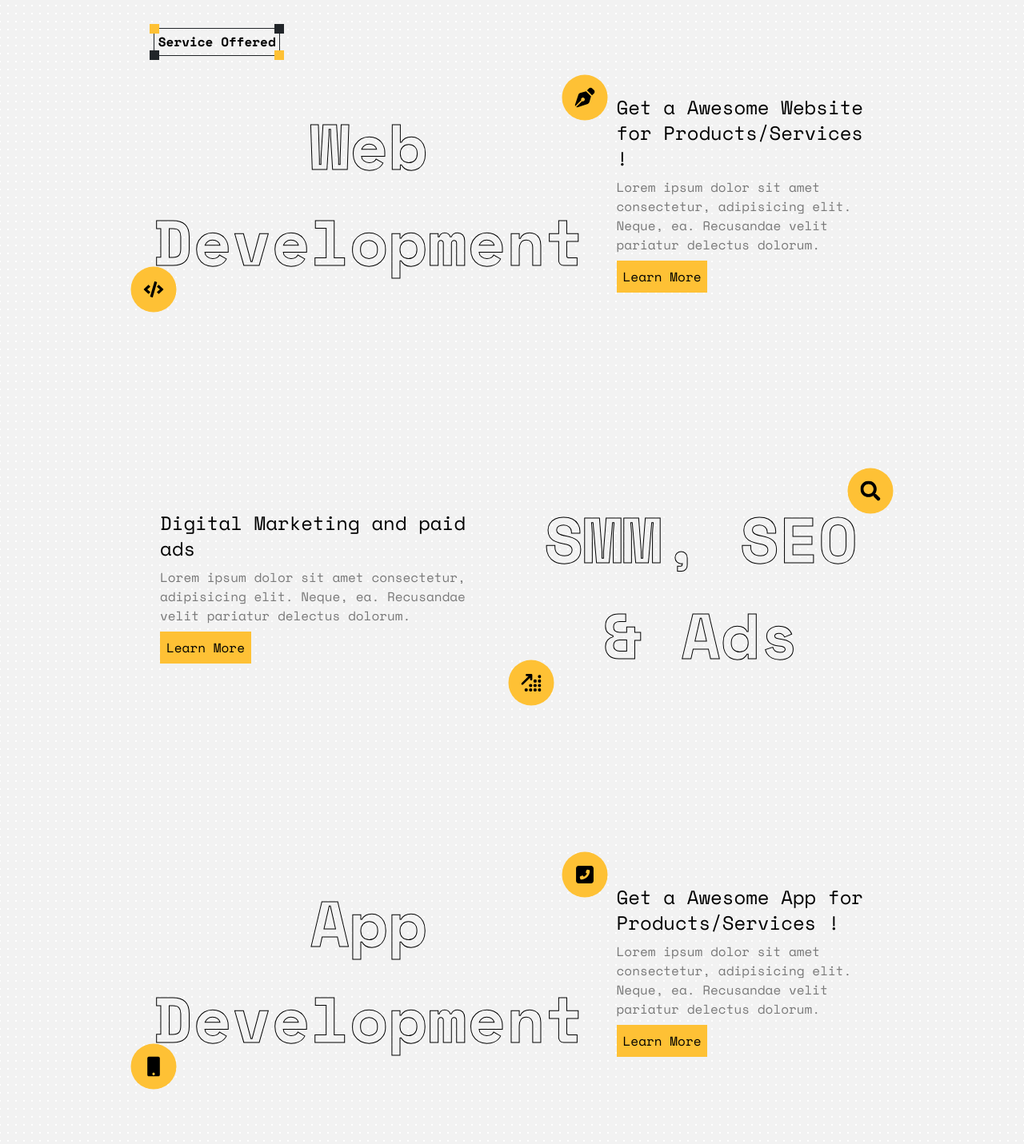
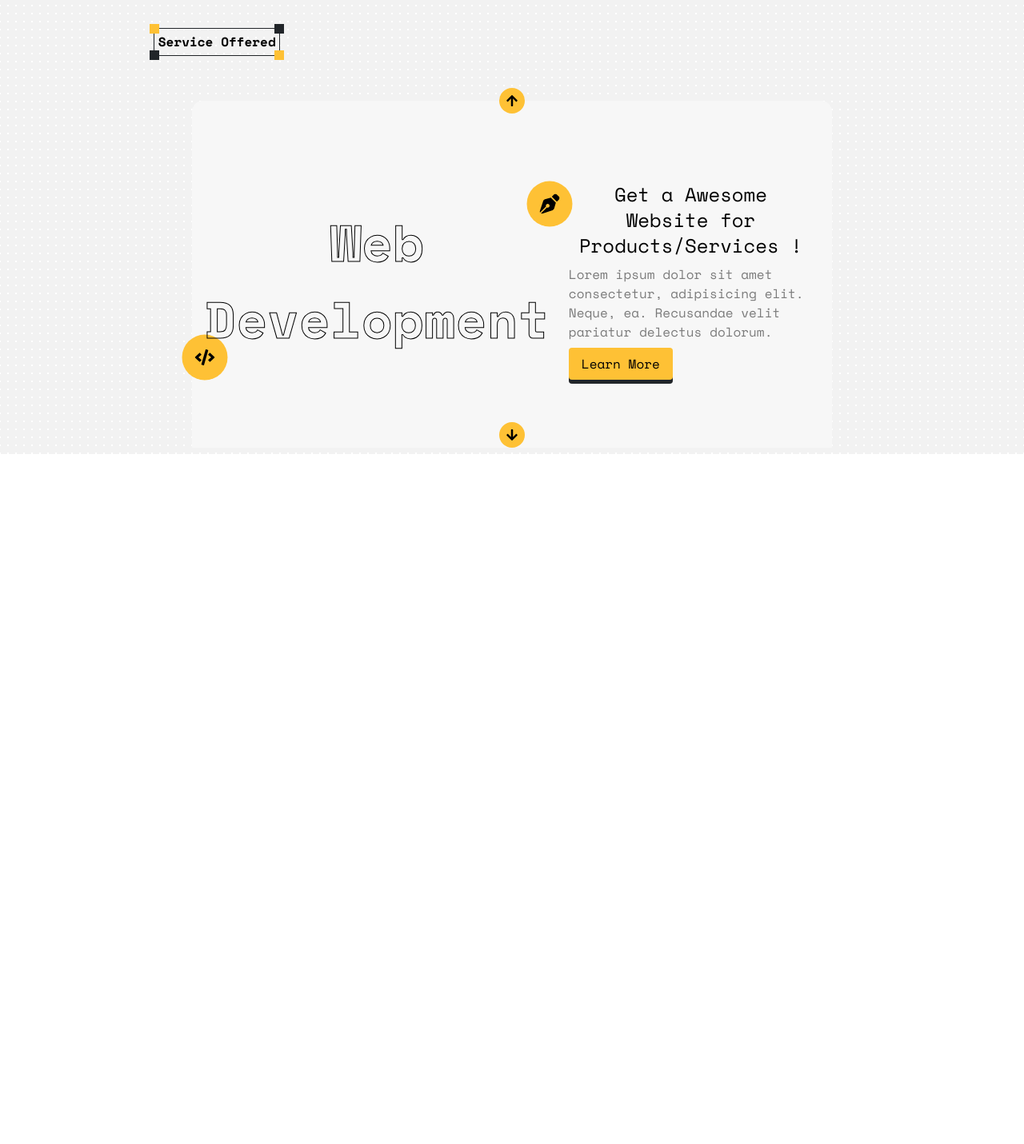
Before and after one commit to Code-Hopper/nx-code-hopper-portfolio, a Next.js app: page / in a window 1280 px wide. Shown: the part 899-2330 px from the top of the page at 80% size. After the commit the page ends 1467 px from the top, so only its background shows below. Built offline with nearby package versions, Linux system fonts and the light colour scheme.

Commit message:
service scroll v2

```diff
--- a/package.json
+++ b/package.json
@@ -18,7 +18,8 @@
     "react": "^19.0.0",
     "react-dom": "^19.0.0",
     "react-icons": "^5.5.0",
-    "sass": "^1.85.1"
+    "sass": "^1.85.1",
+    "swiper": "^11.2.6"
   },
   "devDependencies": {
     "@eslint/eslintrc": "^3",
--- a/src/components/sections/serviceSelection/ServiceSection.jsx
+++ b/src/components/sections/serviceSelection/ServiceSection.jsx
@@ -1,9 +1,109 @@
-import React from 'react'
+"use client";
 
-import { FaAppStore, FaCode, FaLongArrowAltRight, FaMobile, FaPenNib, FaPhoneVolume, FaSearch } from 'react-icons/fa'
-import { FaArrowUpRightDots, FaSquarePhoneFlip } from 'react-icons/fa6'
+import React, { useRef, useState } from 'react'
+
+import { FaArrowDown, FaArrowUp, FaCode, FaMobile, FaPenNib, FaSearch } from 'react-icons/fa'
+import { FaArrowUpRightDots, FaChalkboardUser, FaSquarePhoneFlip } from 'react-icons/fa6'
 
 const ServiceSection = () => {
+
+    const [scrollY, setScrollY] = useState(0);
+
+
+    let serviceContainer = useRef()
+
+
+    let serviceItem = [
+
+        {
+            titleText: "Web Development",
+            icon1: <FaCode />,
+            icon2: <FaPenNib />,
+            discriptionTitle: "Get a Awesome Website for Products/Services !",
+            discriptionExtra: "Lorem ipsum dolor sit amet consectetur, adipisicing elit. Neque, ea. Recusandae velit pariatur delectus dolorum."
+        },
+        {
+            titleText: "SMM, SEO & Ads",
+            icon1: <FaArrowUpRightDots />,
+            icon2: <FaSearch />,
+            discriptionTitle: "we can do ads and social media marketing",
+            discriptionExtra: "Lorem ipsum dolor sit amet consectetur, adipisicing elit. Neque, ea. Recusandae velit pariatur delectus dolorum."
+        },
+        {
+            titleText: "App Development",
+            icon1: <FaMobile />,
+            icon2: <FaSquarePhoneFlip />,
+            discriptionTitle: "Get a Awesome App for Products/Services !",
+            discriptionExtra: "Lorem ipsum dolor sit amet consectetur, adipisicing elit. Neque, ea. Recusandae velit pariatur delectus dolorum."
+        },
+        {
+            titleText: "Learn To Code",
+            icon1: <FaCode />,
+            icon2: <FaChalkboardUser />,
+            discriptionTitle: "Learn MERN Stack Development !",
+            discriptionExtra: "Lorem ipsum dolor sit amet consectetur, adipisicing elit. Neque, ea. Recusandae velit pariatur delectus dolorum."
+        }
+    ]
+
+    let serviceItemBlock = (item, index) => {
+        return (
+            <div key={index} className='service-block-item'>
+                <div className='title'>
+
+                    <div className='data'>
+                        <span className='text'>
+                            {item.titleText}
+                        </span>
+
+                        {/* icons */}
+                        <div className='title-icon title-icon-1'>
+                            {item.icon1}
+                        </div>
+                        <div className='title-icon title-icon-2'>
+                            {item.icon2}
+                        </div>
+                    </div>
+                </div>
+
+                <div className='discription p-2 flex flex-col items-center md:items-start gap-2'>
+                    <h1 className='text-2xl text-center'>
+                        {item.discriptionTitle}
+                    </h1>
+                    <p className='opacity-50 hidden md:inline-block'>
+                        {item.discriptionExtra}
+                    </p>
+                    <button className='service-item-cta'>
+                        Learn More
+                    </button>
+                </div>
+            </div>
+        )
+    }
+
+    const itemHeight = 450; // Each item height
+    const gap = 160; // Gap between items
+    const totalItems = serviceItem.length;
+    const scrollStep = itemHeight + gap;
+
+    // Adjust max scroll to exclude the last gap
+    const maxScroll = -(scrollStep * (totalItems - 1));
+
+    const scrollDown = () => {
+        if (scrollY > maxScroll) {
+            let newScrollY = Math.max(scrollY - scrollStep, maxScroll);
+            setScrollY(newScrollY);
+            serviceContainer.current.style.transform = `translateY(${newScrollY}px)`;
+        }
+    };
+
+    const scrollUp = () => {
+        if (scrollY < 0) {
+            let newScrollY = Math.min(scrollY + scrollStep, 0);
+            setScrollY(newScrollY);
+            serviceContainer.current.style.transform = `translateY(${newScrollY}px)`;
+        }
+    };
+
     return (
         <>
             <div className='content-container service-section'>
@@ -19,99 +119,21 @@ const ServiceSection = () => {
 
                 </div>
                 <div className='service-blocks'>
+
                     {/* web development */}
-                    <div className='service-block-item'>
-                        <div className='title'>
 
-                            <div className='data'>
-                                <span className='text'>Web Development</span>
+                    <div className='service-block-container' ref={serviceContainer}>
+                        {serviceItem.map(serviceItemBlock)}
+                    </div>
 
-                                {/* icons */}
-                                <div className='title-icon title-icon-1'>
-                                    <FaCode />
-                                </div>
-                                <div className='title-icon title-icon-2'>
-                                    <FaPenNib />
-                                </div>
-                            </div>
-                        </div>
-                        <div className='discription p-2 flex flex-col items-center md:items-start gap-2'>
-                            <h1 className='text-2xl'>Get a Awesome Website for Products/Services !</h1>
-                            <p className='opacity-50'>
-                                Lorem ipsum dolor sit amet consectetur, adipisicing elit. Neque, ea. Recusandae velit pariatur delectus dolorum.
-                            </p>
-                            <button className='bg-[var(--primaryColor)] p-2'>Learn More</button>
-                        </div>
-                    </div>
-                    {/* digital marketing */}
-                    <div className='service-block-item'>
-                        <div className='discription p-2 flex flex-col items-center md:items-start gap-2'>
-                            <h1 className='text-2xl'>Digital Marketing and paid ads</h1>
-                            <p className='opacity-50'>
-                                Lorem ipsum dolor sit amet consectetur, adipisicing elit. Neque, ea. Recusandae velit pariatur delectus dolorum.
-                            </p>
-                            <button className='bg-[var(--primaryColor)] p-2'>Learn More</button>
-                        </div>
-                        <div className='title'>
-                            <div className='data'>
-                                <span className='text'>SMM, SEO & Ads</span>
-                                {/* icons */}
-                                <div className='title-icon title-icon-1'>
-                                    <FaArrowUpRightDots />
-                                </div>
-                                <div className='title-icon title-icon-2'>
-                                    <FaSearch />
-                                </div>
-                            </div>
-                        </div>
-                    </div>
-                    {/* mobile app development */}
+                    <button className='control-button up-button' onClick={scrollUp}>
+                        <FaArrowUp />
+                    </button>
 
-                    <div className='service-block-item'>
-                        <div className='title'>
+                    <button className='control-button down-button' onClick={scrollDown}>
+                        <FaArrowDown />
+                    </button>
 
-                            <div className='data'>
-                                <span className='text'>App Development</span>
-                                {/* icons */}
-                                <div className='title-icon title-icon-1'>
-                                    <FaMobile />
-                                </div>
-                                <div className='title-icon title-icon-2'>
-                                    <FaSquarePhoneFlip />
-                                </div>
-                            </div>
-                        </div>
-                        <div className='discription p-2 flex flex-col items-center md:items-start gap-2'>
-                            <h1 className='text-2xl'>Get a Awesome App for Products/Services !</h1>
-                            <p className='opacity-50'>
-                                Lorem ipsum dolor sit amet consectetur, adipisicing elit. Neque, ea. Recusandae velit pariatur delectus dolorum.
-                            </p>
-                            <button className='bg-[var(--primaryColor)] p-2'>Learn More</button>
-                        </div>
-                    </div>
-                    {/* learn to code with me */}
-                    <div className='service-block-item'>
-                        <div className='discription p-2 flex flex-col items-center md:items-start gap-2'>
-                            <h1 className='text-2xl'>Become a MERN Stack Developer</h1>
-                            <p className='opacity-50'>
-                                Lorem ipsum dolor sit amet consectetur, adipisicing elit. Neque, ea. Recusandae velit pariatur delectus dolorum.
-                            </p>
-                            <button className='bg-[var(--primaryColor)] p-2'>Learn More</button>
-                        </div>
-                         <div className='title'>
-
-                            <div className='data'>
-                                <span className='text'>Learn To Code</span>
-                                {/* icons */}
-                                <div className='title-icon title-icon-1'>
-                                    <FaArrowUpRightDots />
-                                </div>
-                                <div className='title-icon title-icon-2'>
-                                    <FaSearch />
-                                </div>
-                            </div>
-                        </div>
-                    </div>
                 </div>
             </div>
         </>
--- a/src/styles/index.scss
+++ b/src/styles/index.scss
@@ -635,14 +635,56 @@
 }
 
 .service-blocks {
+    height: 450px;
+    overflow: hidden;
+    position: relative;
+    padding: 1rem;
     display: flex;
     flex-direction: column;
-    gap: 15rem;
+    align-items: center;
+
+    .control-button {
+        background-color: var(--primaryColor);
+        padding: 0.5rem;
+        border-radius: 100%;
+        cursor: pointer;
+    }
+
+    .down-button {
+        position: absolute;
+        left: 50%;
+        bottom: 0%;
+        transform: translateX(-50%);
+    }
+
+    .up-button {
+        position: absolute;
+        left: 50%;
+        top: 0%;
+        transform: translateX(-50%);
+    }
+
+    .service-block-container {
+        padding: 0 2rem;
+        display: flex;
+        flex-direction: column;
+        gap: 10rem;
+
+        transition: transform 0.5s ease-in-out;
+        /* Smooth scrolling transition */
+
+        @media screen and (max-width: 990px) {
+            padding: 0rem;
+        }
 
         .service-block-item {
             display: flex;
-        gap: 2rem;
+            gap: 1rem;
             align-items: center;
+            height: 450px;
+            padding: .5rem 1rem;
+            border-radius: 14px;
+            background-color: var(--thirdColor);
 
             >* {
                 flex: 1;
@@ -650,14 +692,18 @@
 
             >.title {
 
+                display: flex;
+                align-items: center;
+                justify-content: center;
+
                 >.data {
 
-                >.text{
+                    >.text {
                         position: relative;
                         z-index: 2;
                     }
 
-                font-size: clamp(2rem, 8vw, 5rem);
+                    font-size: clamp(1rem, 8vw, 4rem);
                     font-weight: bolder;
                     -webkit-text-fill-color: transparent;
                     -webkit-text-stroke: 1px;
@@ -692,7 +738,25 @@
                 }
             }
 
+            .discription {
 
+                .service-item-cta {
+                    padding: .5rem 1rem;
+                    background-color: var(--primaryColor);
+                    cursor: pointer;
+                    border-radius: 4px;
+                    box-shadow: 0 5px 0px var(--secondaryColor);
+
+                    transition: all 0.5s ease;
+
+                    &:hover {
+                        box-shadow: 0 0px 0px var(--secondaryColor);
+                        transform: translateY(5px);
+                    }
+
+                }
+
+            }
 
             @media screen and (max-width:990px) {
                 flex-direction: column;
@@ -700,5 +764,7 @@
 
         }
     }
+}
+
 
 // service end
```
Also changed, not shown: 1 other file (tests, documents, lock files or other folders). Lines whose indentation alone changed are shown as unchanged.
